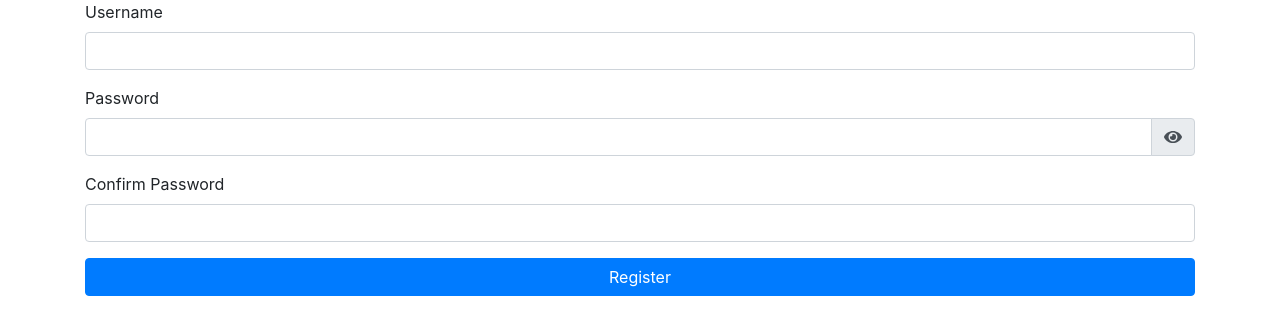
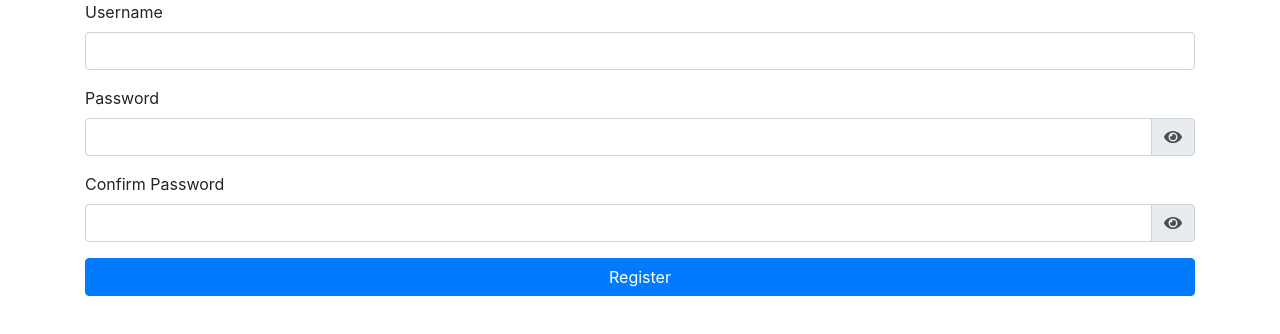
Before and after one commit to kordosoft/Loanie, a React (Create React App) app: page /register in a window 1280 px wide. Shown: the top 334 px of the page. Built offline with nearby package versions, Linux system fonts and the light colour scheme.

Commit message:
Update Register component

```diff
--- a/src/modules/authoring/components/register/index.jsx
+++ b/src/modules/authoring/components/register/index.jsx
@@ -50,8 +50,7 @@ const Register = () => {
                     value={register.password}
                 />
 
-                <Input
-                    inputType="password"
+                <Password
                     title="Confirm Password"
                     name="confirmPassword"
                     onChange={inputOnChange}
```
